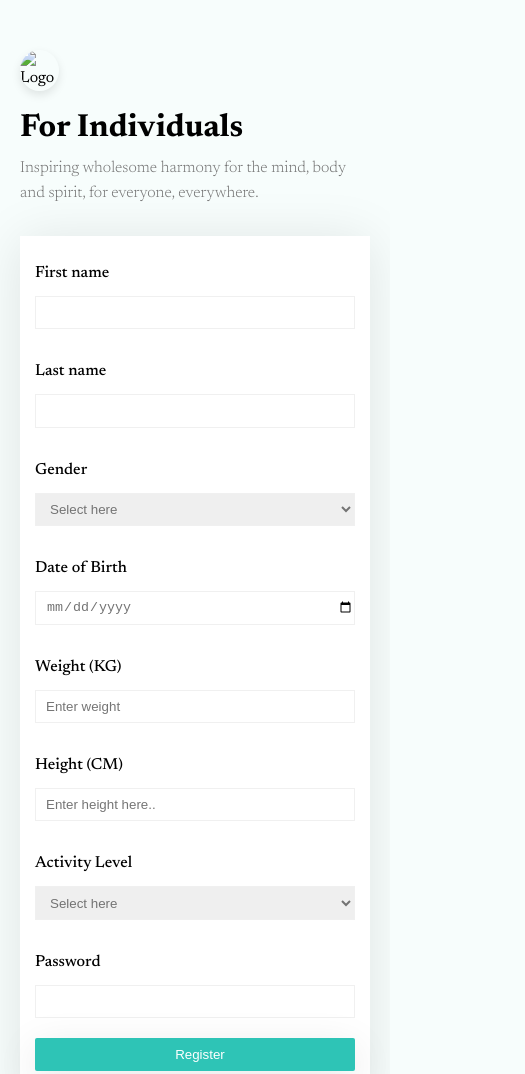
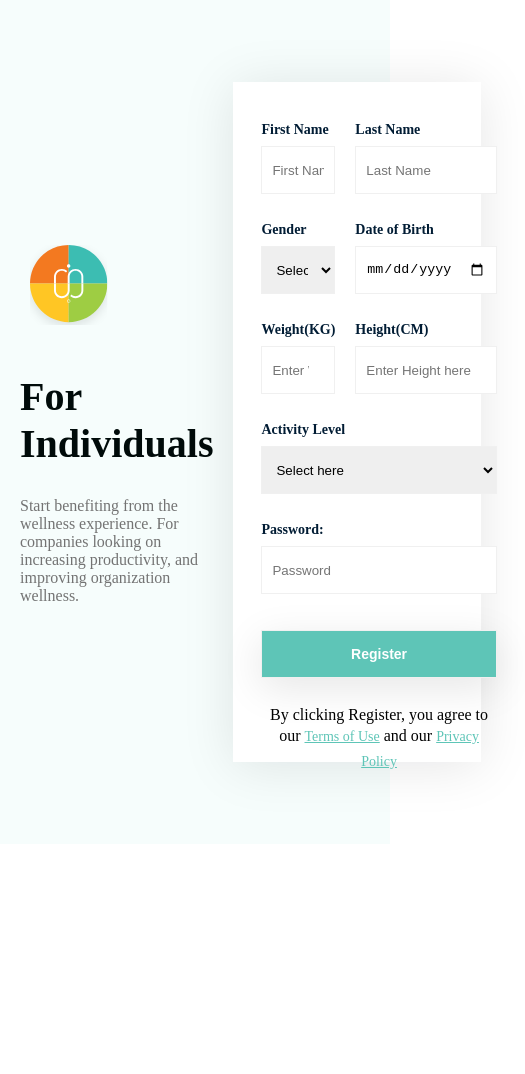
Before and after one commit to kachi33/altschool-CSS, a plain HTML site: page assignment_4/index.html in a window 390 px wide. Shown: the top 1074 px of the page, 525 px wide, since content can reach past the window. After the commit the page ends 844 px from the top, so only its background shows below. Drawn offline with Linux system fonts and the light colour scheme; a web font is replaced by a local one.

Commit message:
feat: style update (not responsive )

```diff
--- a/assignment_4/index.html
+++ b/assignment_4/index.html
@@ -1,59 +1,140 @@
 <!DOCTYPE html>
 <html lang="en">
   <head>
-  <meta charset="UTF-8">
-  <meta name="viewport" content="width=device-width, initial-scale=1.0">
-  <title>Web Development Training </title>
-  <link rel="stylesheet" href="styles.css">
+    <meta charset="UTF-8" />
+    <meta name="viewport" content="width=device-width, initial-scale=1.0" />
+    <title>Web Development Training</title>
+    <link rel="stylesheet" href="styles.css" />
+
+    <!-- fonts -->
+    <link rel="preconnect" href="https://fonts.googleapis.com" />
+    <link rel="preconnect" href="https://fonts.gstatic.com" crossorigin />
+    <link
+      href="https://fonts.googleapis.com/css2?family=Simonetta:ital,wght@0,400;0,900;1,400;1,900&display=swap"
+      rel="stylesheet"
+    />
   </head>
   <body>
+    <main>
+      <!-- right column -->
       <header class="header">
         <div class="logo">
-      <img src="assest/logo.jpg" alt="Logo" width="39" height="40"/>
+          <img src="assest/Logo.svg" alt="Logo" />
         </div>
         <h1>For Individuals</h1>
-      <p>Inspiring wholesome harmony for the mind, body and spirit, for everyone, everywhere.</p>
+        <p class="desktop-title">Start benefiting from the wellness experience. For companies looking on increasing productivity, and improving organization wellness.</p>
+        <!-- <p class="mobile-title">
+          Inspiring wholesome harmony for the mind, body and spirit, for
+          everyone, everywhere.
+        </p> -->
       </header>
-  <main class="content">
-    <form action="#">
-      <label for="firstname">First name</label>
-      <input type="text" id="firstname"name="firstname"/>
 
-      <label for="lastname">Last name</label>
-      <input type="text" id="lastname" name="lastname" />
+      <!-- left column -->
+      <section class="main_container">
+        <div class="signup">
+          <form action="#" method="POST">
+            <label for="first-name"
+              >First Name
+              <input
+                type="text"
+                id="first-name"
+                name="first-name"
+                placeholder="First Name"
+                required
+              />
+            </label>
 
-      <label>Gender</label>
-        <select placeholder="select">
-          <option value="" disabled selected hidden>Select here</option>
+            <label for="last-name"
+              >Last Name
+              <input
+                type="text"
+                id="last-name"
+                name="last-name"
+                placeholder="Last Name"
+                required
+              />
+            </label>
+
+            <label for="gender"
+              >Gender
+
+              <select id="gender" name="gender" required>
+                <option value="">Select Gender</option>
                 <option value="male">Male</option>
                 <option value="female">Female</option>
+                <option value="other">Other</option>
               </select>
+            </label>
 
-      <label for="birthday">Date of Birth</label>
-      <input type="date" id="birthday" name="birthday" min="1900-01-01" max="2025-12-31">
+            <label for="dob"
+              >Date of Birth
 
-      <label for="weight"> Weight (KG)</label>
-      <input type="text" id="weight" name="weight" placeholder="Enter weight"/>
+              <input type="date" id="dob" name="dob" required />
+            </label>
 
-      <label for="height"> Height (CM)</label>
-      <input type="text" id="height" name="height" placeholder="Enter height here.."/>
+            <label for="weight"
+              >Weight(KG)
 
-      <label>Activity Level</label>
-      <select>
-        <option value="" disabled selected hidden>Select here</option>
-        <option value="male">Male</option>
-        <option value="female">Female</option>
+              <input
+                type="number"
+                id="weight"
+                name="weight"
+                placeholder="Enter Weight"
+                required
+              />
+            </label>
+
+            <label for="height"
+              >Height(CM)
+
+              <input
+                type="number"
+                id="height"
+                name="height"
+                placeholder="Enter Height here.."
+                required
+              />
+            </label>
+
+            <label for="activity_level"
+              >Activity Level
+
+              <select id="activity_level" name="activity_level" required>
+                <option value="">Select here</option>
+                <option value="male">Not active</option>
+                <option value="female">slightly active</option>
+                <option value="female">Moderately active</option>              <option value="female">Moderately active</option>
+                <option value="female">Very active</option>
+                <option value="other">Other</option>
               </select>
+            </label>
 
-      <label for="password">Password</label>
-      <input type="password" id="password" name="password"/>
 
-      <input type="submit" value="Register" id="register"/>
-      <p hidden >By clicking Register, you agree to our<a href="#"> Terms of Use</a> and our<a href="#"> Privacy Policy</a></p>
+            <label for="password"
+              >Password:
+
+              <input
+                type="password"
+                id="password"
+                name="password"
+                placeholder="Password"
+                required
+              />
+            </label>
+            <button type="submit">Register</button>
+
+                      <p>
+                        By clicking Register, you agree to our <a href="#">Terms of Use</a> and our <a href="#">Privacy Policy</a>
+                      </p>
 
           </form>
-    <p>By clicking Register, you agree to our<a href="#"> Terms of Use</a> and our<a href="#"> Privacy Policy</a></p>
+
+        </div>
+      </section>
+      <!-- <p>
+        By clicking Register, you agree to our<a href="#"> Terms of Use</a> and
+        our<a href="#"> Privacy Policy</a>
+      </p> -->
     </main>
-
   </body>
 </html>
--- a/assignment_4/styles.css
+++ b/assignment_4/styles.css
@@ -1,118 +1,123 @@
-@import url('https://fonts.googleapis.com/css2?family=Newsreader:ital,opsz,wght@0,6..72,200..800;1,6..72,200..800&display=swap');
-
-*{
-    margin: 0;
-    padding: 0;
-    box-sizing: border-box;
+* {
+  margin: 0;
+  padding: 0;
+  box-sizing: border-box;
 }
 
-
-body{
-    background: #F7FDFC;
-    padding: 20px;
-    font-family: 'Newsreader', serif;
-    line-height: 25px;
-
-
+body {
+  display: flex;
+  width: 100%;
+  height: 100vh;
+  font-family: "Simonetta", serif;
 }
 
-/* for desktop viewport */
-@media (min-width: 1050px){
-    body{
-        display: flex;
-        justify-content: space-around;
-    }
+main {
+  display: grid;
+  grid-template-columns: 1fr 1fr;
+  gap: 20px;
+  max-height: 100vh;
+  width: 100%;
+  padding: 20px;
+  background: rgba(46, 196, 182, 0.04);
 }
 
-.header{
-    margin: 30px 0 ;
+.header {
+  display: grid;
+  gap: 30px;
+  place-self: center;
+  max-width: 460px;
+  width: 100%;
+  margin: 0 auto;
 }
 
-.logo{
-    width: 39px;
-    margin-bottom: 20px;
-
-}
-
-.logo img{
-    border-radius: 50%;
-    box-shadow: 0px 4px 10px 0px #0000001A;
-}
-
-.header h1{
-    margin-bottom: 10px;
-    padding: 5px 0;
-    font-family: 'Newsreader';
-
+.header h1 {
+  font-size: 40px;
+  font-weight: 700;
+  font-size: 40px;
+  color: #000b0a;
 }
 
 .header p{
     color: #737373;
-    font-size: 16px;
-    font-weight: 300;
-    line-height: 25px;
-
-}
-
-.content{
-    max-width: 580px;
-
-}
-
-form{
-    display: flex;
-    flex-direction: column;
-    justify-content: space-around;
-    /* align-items: stretch; */
-    box-shadow: 0px 4px 50px 0px #0408131A;
-    background: #FFFFFF;
-    /* width: 327px; */
-    max-height: 870px;
-    top: 286px;
-    left: 24px;
-    padding: 15px ;
-
-}
-
-form label{
-    font-weight: 500;
-    margin: 10px 0;
-}
-
-form input, select{
-    height: 48px;
-    margin-bottom: 20px;
-    color: #737373;
-    border: 1px solid #F0F0F0;
-    padding-left: 10px;
-}
-
-form input> *:last-child {
-    width: 500px;
-    /* Probable cause!!!!!!!!!!!!!!!!!!!!!!!! */
+    overflow-wrap: break-word;
 }
 
 
-#register{
-    background: #2EC4B6;
-    box-shadow: 0px 10px 40px 0px #0000001A;
-    border: none;
-    border-radius: 2px;
-    color: #ffff;
-
+.main_container {
+  width: 100%;
+  display: grid;
+  place-self: center;
 }
 
-.content p{
-    /* margin: 20px 0 0 30px ; */
-    font-size: 18px;
-    font-size: 14px;
-    font-weight: 400;
-    text-align: center;
-
+.signup {
+  padding: 40px 28px;
+  max-width: 85%;
+  background-color: #ffffff;
+  box-shadow: 0px 4px 50px 0px #0408131a;
 }
 
-.content p a{
-    text-decoration: underline;
-    color: #2EC4B6;
+form {
+  height: 600px;
+  width: 100%;
+  display: grid;
+  grid-template-columns: 1fr 1fr;
+  gap: 20px;
+  margin: auto 0;
+}
 
+label {
+  font-size: 14px;
+  color: #011c34;
+  font-weight: 600;
+  font-size: 14px;
 }
+
+form label:nth-last-of-type(-n + 2),
+form button[type="submit"] {
+  grid-column: span 2;
+}
+
+input,
+select,
+button {
+  margin: 8px 0;
+  padding: 10px;
+  border: 1px solid #f0f0f0;
+  height: 48px;
+  width: 100%;
+}
+
+button {
+  width: 100%;
+  background-color: #5ec5b7;
+  color: white;
+  font-weight: 600;
+  font-size: 16px;
+  cursor: pointer;
+  font-size: 14px;
+  box-shadow: 0px 10px 40px 0px #0000001a;
+}
+
+form p {
+  grid-column: span 2;
+  text-align: center;
+}
+
+form p a {
+  text-decoration: none;
+  color: #5ec5b7;
+  font-size: 14px;
+  line-height: 25px;
+  letter-spacing: 0px;
+  text-decoration: underline;
+}
+
+button:hover {
+  background-color: #0056b3;
+}
+
+@media (max-width) {
+  form label {
+    grid-column: span 2;
+  }
+}
```
Also changed, not shown: index.html (+0 -6 lines), assignment_4/assest/Logo.svg (added), assignment_4/assest/logo.png (added). Lines whose indentation alone changed are shown as unchanged.
